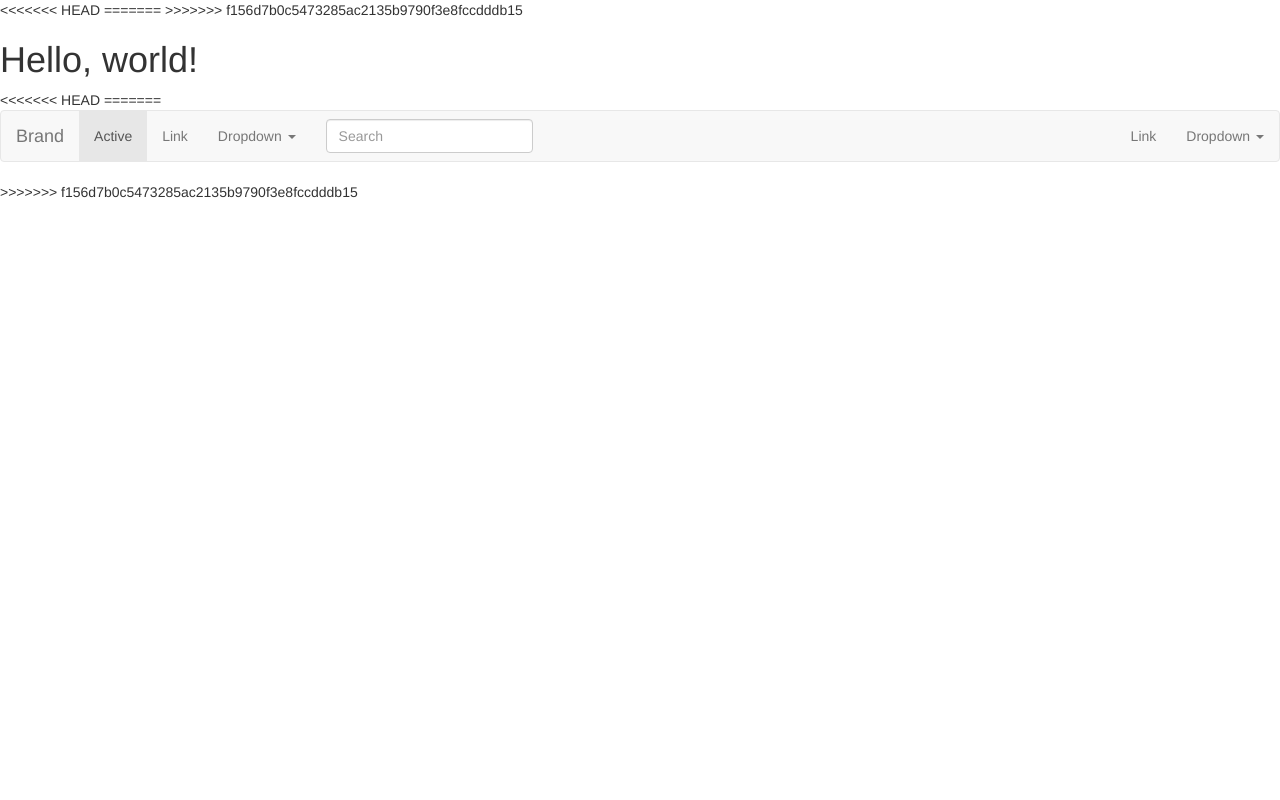
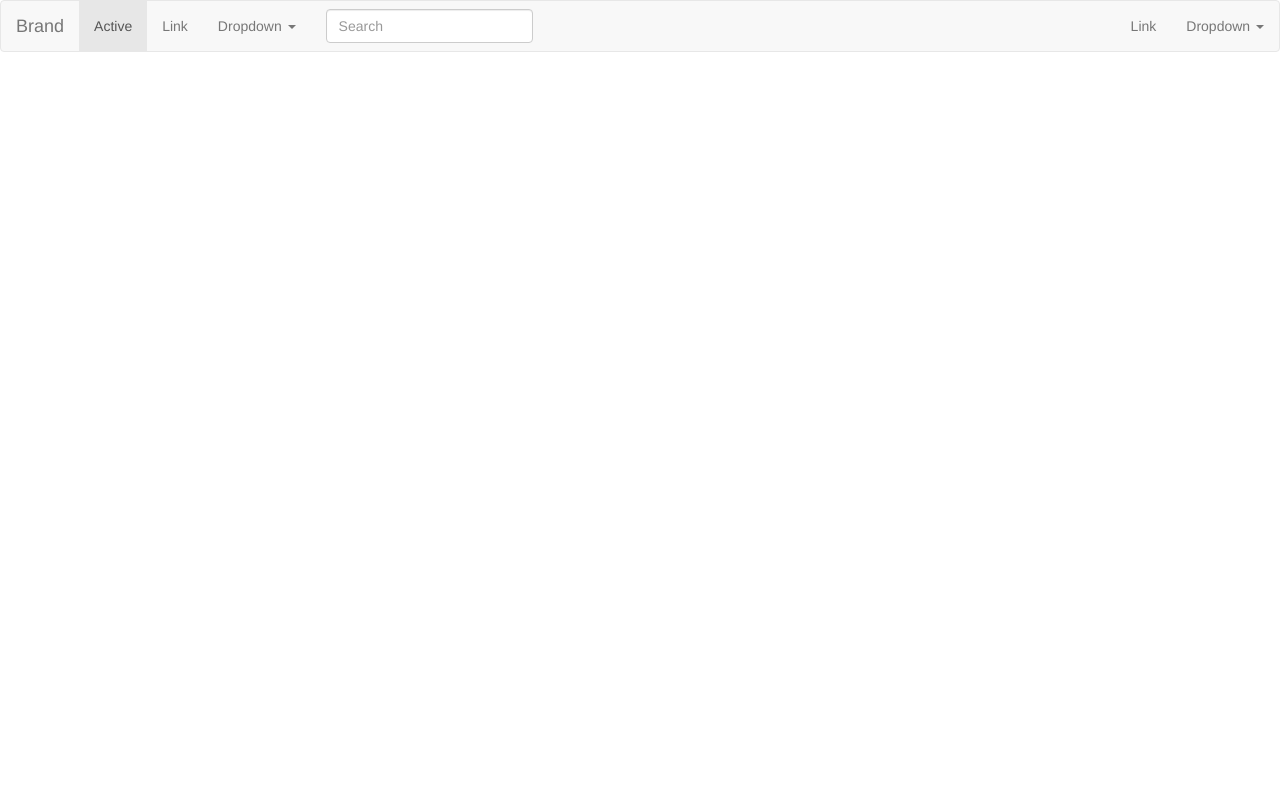
Before and after one commit to Projet-Nextwatt/B2E, a CodeIgniter app: page /index.php/test in a window 1280 px wide. Run offline with CodeIgniter, Linux system fonts and the light colour scheme; some libraries are stand-ins or nearby versions.

Commit message:
Revert
Revert to "Test 5"

```diff
--- a/Nextwatt/application/views/test.php
+++ b/Nextwatt/application/views/test.php
@@ -1,4 +1,4 @@
-<<<<<<< HEAD
+
 <!DOCTYPE html>
 <html lang="en">
   <head>
@@ -6,31 +6,14 @@
     <meta http-equiv="X-UA-Compatible" content="IE=edge">
     <meta name="viewport" content="width=device-width, initial-scale=1">
     <title>Bootstrap 101 Template</title>
-=======
+
 <link href="<?php echo $bootstrapcss ?>" rel="stylesheet">
->>>>>>> f156d7b0c5473285ac2135b9790f3e8fccdddb15
-
-    <!-- Bootstrap -->
-    <link href="css/bootstrap.min.css" rel="stylesheet">
-
-    <!-- HTML5 Shim and Respond.js IE8 support of HTML5 elements and media queries -->
-    <!-- WARNING: Respond.js doesn't work if you view the page via file:// -->
-    <!--[if lt IE 9]>
-      <script src="https://oss.maxcdn.com/libs/html5shiv/3.7.0/html5shiv.js"></script>
-      <script src="https://oss.maxcdn.com/libs/respond.js/1.4.2/respond.min.js"></script>
-    <![endif]-->
-  </head>
-  <body>
-    <h1>Hello, world!</h1>
-
-<<<<<<< HEAD
     <!-- jQuery (necessary for Bootstrap's JavaScript plugins) -->
     <script src="https://ajax.googleapis.com/ajax/libs/jquery/1.11.0/jquery.min.js"></script>
     <!-- Include all compiled plugins (below), or include individual files as needed -->
     <script src="js/bootstrap.min.js"></script>
   </body>
 </html>
-=======
 <div class="navbar navbar-default">
     <div class="navbar-header">
         <button type="button" class="navbar-toggle" data-toggle="collapse" data-target=".navbar-responsive-collapse">
@@ -80,5 +63,3 @@
 <script language="JavaScript" type="text/javascript" src="<?php echo $jquery ?>"></script>
 <script language="JavaScript" type="text/javascript" src="<?php echo $bootstrapmin ?>"></script>
 <script language="JavaScript" type="text/javascript" src="<?php echo $bootstrap ?>"></script>
-
->>>>>>> f156d7b0c5473285ac2135b9790f3e8fccdddb15
--- a/Nextwatt/nbproject/private/private.xml
+++ b/Nextwatt/nbproject/private/private.xml
@@ -3,8 +3,7 @@
     <editor-bookmarks xmlns="http://www.netbeans.org/ns/editor-bookmarks/2" lastBookmarkId="0"/>
     <open-files xmlns="http://www.netbeans.org/ns/projectui-open-files/2">
         <group>
-            <file>file:/C:/wamp/www/B2E/B2E/Nextwatt/application/controllers/welcome.php</file>
-            <file>file:/C:/wamp/www/B2E/B2E/Nextwatt/application/views/welcome_message.php</file>
+            <file>file:/C:/wamp/www/B2E/Nextwatt/application/views/test.php</file>
         </group>
     </open-files>
 </project-private>
```
